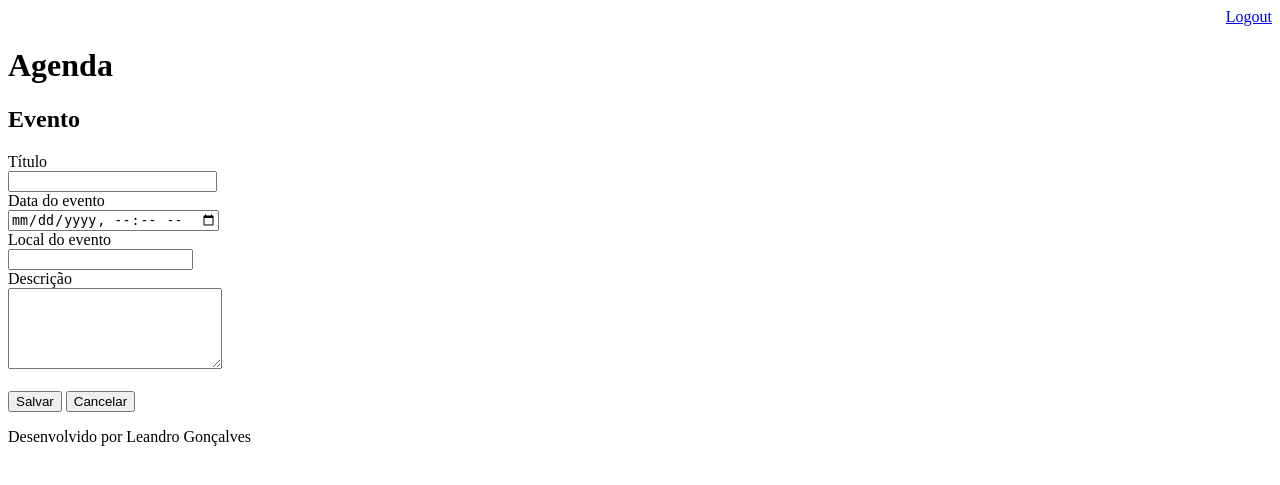
After one commit to leandrogwn/agenda, a Django app: page /agenda/evento/ in a window 1280 px wide. The commit adds this page. Shown: the top 485 px of the page. Run offline with Django 5.2, Linux system fonts and the light colour scheme; a user stored in the database is signed in.

Commit message:
Inserção de evento alteração de gitignore e migrations.

```diff
--- a/agenda/urls.py
+++ b/agenda/urls.py
@@ -24,10 +24,12 @@ from core import views
 urlpatterns = [
     path('admin/', admin.site.urls),
     path('agenda/', views.lista_eventos),
+    path('agenda/evento/', views.evento),
+    path('agenda/evento/submit', views.submit_evento),
     path('local/<titulo_evento>/', views.local),
     #path('', views.index ),
     path('', RedirectView.as_view(url='/agenda/')),
     path('login/', views.login_user),
     path('login/submit',views.submit_login),
-    path('logout/', views.logout_user)
+    path('logout/', views.logout_user),
 ]
--- a/core/views.py
+++ b/core/views.py
@@ -45,3 +45,22 @@ def lista_eventos(request):
     dados = {'eventos': evento}
 
     return render(request, 'agenda.html', dados)
+
+@login_required(login_url='/login/')
+def evento(request):
+    return render(request, 'evento.html')
+
+@login_required(login_url='/login/')
+def submit_evento(request):
+    if request.POST:
+        titulo = request.POST.get('titulo')
+        descricao = request.POST.get('descricao')
+        data_evento = request.POST.get('data_evento')
+        local_evento = request.POST.get('local_evento')
+        usuario = request.user
+        Evento.objects.create(titulo=titulo,
+                              descricao = descricao,
+                              data_evento = data_evento,
+                              local_evento = local_evento,
+                              usuario = usuario)
+    return redirect('/')
--- a/templates/agenda.html
+++ b/templates/agenda.html
@@ -2,7 +2,7 @@
 
 {% block content %}
   <h2>Agendamentos</h2>
-
+  <a href="evento/"><button type="button">Novo evento</button></a>
   <ul>
     {% for evento in eventos %}
       <li>{{ evento.titulo }} - {{ evento.get_data_evento }}</li>
--- /dev/null
+++ b/templates/evento.html
@@ -0,0 +1,23 @@
+{% extends 'model-page.html' %}
+
+{% block content %}
+  <h2>Evento</h2>
+
+  <form action="submit" method="post">
+    {% csrf_token %}
+    <label for="titulo">Título</label><br />
+    <input type="text" name="titulo" id="titulo" size="23" />
+    <br />
+    <label for="data_evento">Data do evento</label><br />
+    <input type="datetime-local" name="data_evento" id="data_evento" />
+    <br />
+    <label for="local_evento">Local do evento</label><br />
+    <input type="text" name="local_evento" id="local_evento" />
+    <br />
+    <label for="descricao">Descrição</label><br />
+    <textarea name="descricao" id="descricao" rows="5" cols="24"></textarea><br />
+    <br />
+    <button type="submit">Salvar</button>
+    <a href="/"><button type="button">Cancelar</button></a>
+  </form>
+{% endblock %}
```
Also changed, not shown: core/migrations/0001_initial.py (added), core/migrations/0002_evento_usuario_alter_evento_data_criacao_and_more.py (added), core/migrations/0003_evento_local_evento.py (added), db.sqlite3, 1 other file.
